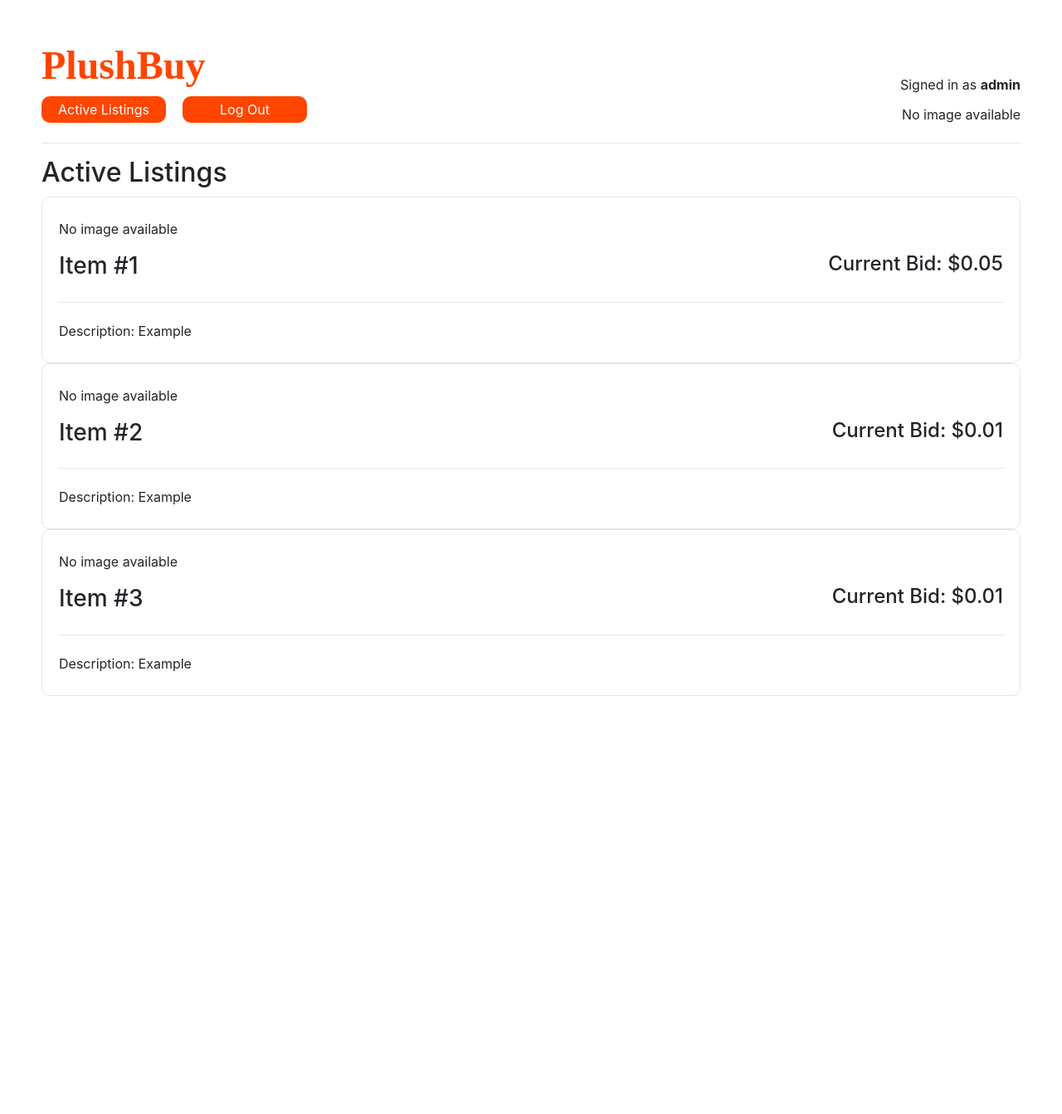
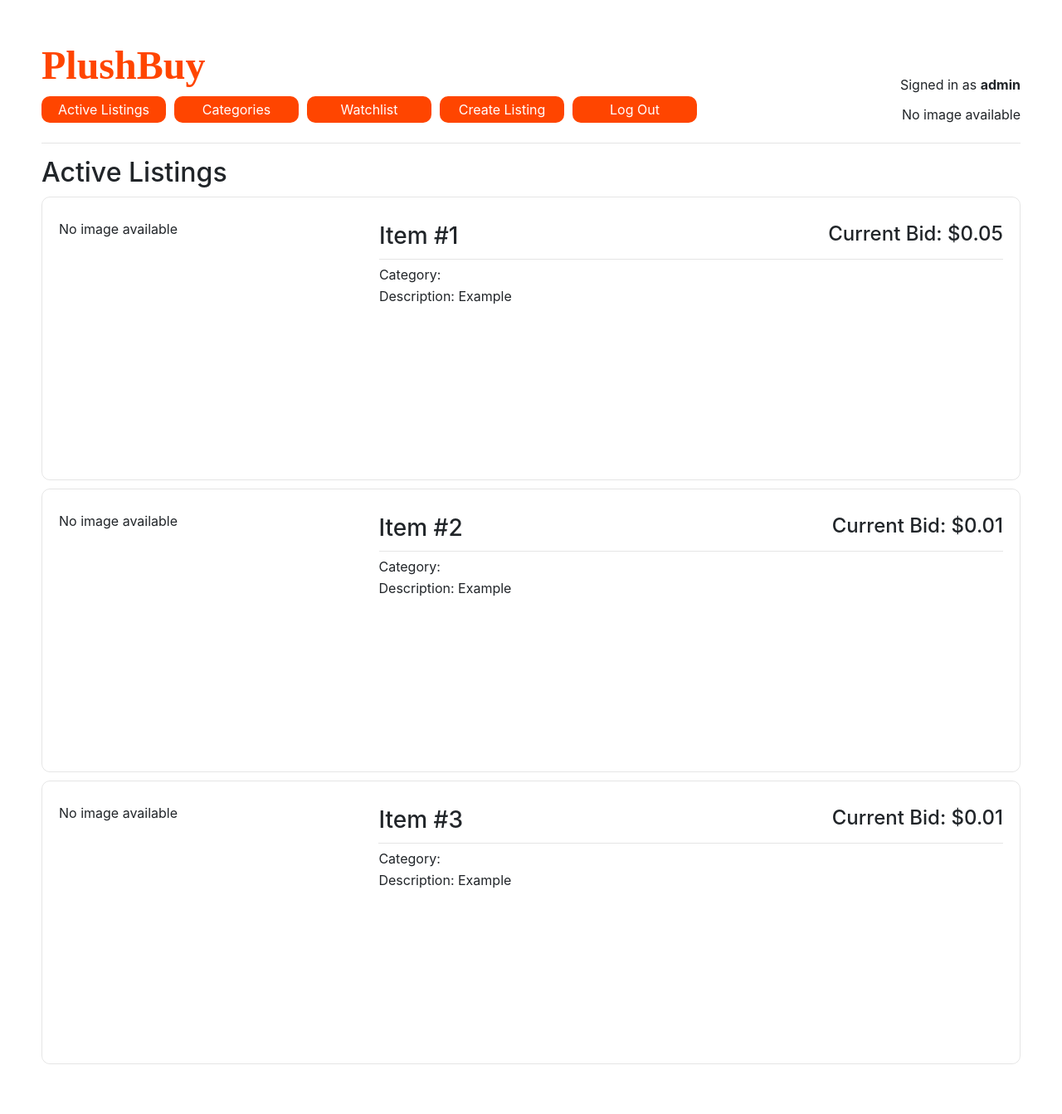
Before and after one commit to rosakosol/cs50w, a Django app: page / in a window 1280 px wide. Shown: the whole page at 83% size. Before the commit the page ends 839 px from the top, so only its background shows below. Run offline with Django 5.2, Linux system fonts and the light colour scheme; a user stored in the database is signed in; data comes from the database, SQL or seed files in the repository; both versions use the stored data as it was after the commit; some libraries are stand-ins or nearby versions; some web fonts are replaced.

Commit message:
Updated urls to reflect views including categories, watchlist, create listing.

```diff
--- a/week4/commerce/auctions/static/auctions/styles.css
+++ b/week4/commerce/auctions/static/auctions/styles.css
@@ -93,30 +93,41 @@
 /* Auction Item  */
 .item-container {
     display: flex;
-    flex-direction: column;
     border: 1px solid rgba(0, 0, 0, .1);
     border-radius: 10px;
     padding: 20px;
+    margin: 10px 0;
+    width: 100%;
+
+}
+
+.item-img {
+    height: 300px;
+    margin-right: 20px;
+    flex-grow: 1;
 }
 
 .item-details {
+    flex-grow: 2;
+}
+
+.item-main-desc {
     display: flex;
     justify-content: space-between;
 }
 
-.item-img {
-    height: 300px;
+.item-hr {
+    margin: 0;
 }
 
+
+
 /* Header Nav */
-.nav-item:first-child {
-    margin-left: 0px;
-}
-
 .nav-item {
     background-color: #ff4500;
     border-radius: 10px;
     margin: 8px 10px;
+    margin-left: 0px;
     width: 150px;
     text-align: center;
 }
--- a/week4/commerce/auctions/templates/auctions/index.html
+++ b/week4/commerce/auctions/templates/auctions/index.html
@@ -9,21 +9,23 @@
 
             <!-- Item details -->
              <div class="item-container">
+                <div class="item-img">
                     {% if item.image %}
-
                         <!-- Display the item picture -->
-                <img src="{{ item.image.url }}" width="150" alt="Listing Image" class="item-img">
+                        <img src="{{ item.image.url }}" width="150" alt="Listing Image">
                     {% else %}
                         <p>No image available</p>
                     {% endif %}
-
+                </div>
                 <div class="item-details">
+                    <div class="item-main-desc">
                         <h3>{{ item.name }}</h3>
                         <h4>Current Bid: ${{ item.current_highest_bid }}</h4>
                     </div>
-                <hr>
+                    <hr class="item-hr">
+                    <p>Category:</p>
                     <p>Description: {{ item.description }}</p>
-
+                </div>
             </div>
         {% endif %}
     {% endfor %}
--- a/week4/commerce/auctions/templates/auctions/layout.html
+++ b/week4/commerce/auctions/templates/auctions/layout.html
@@ -20,9 +20,18 @@
                     <li class="nav-item">
                         <a class="nav-link" href="{% url 'index' %}">Active Listings</a>
                     </li>
+                    <li class="nav-item">
+                        <a class="nav-link" href="{% url 'categories' %}">Categories</a>
+                    </li>
 
                     <!-- If user is logged in -->
                     {% if user.is_authenticated %}
+                        <li class="nav-item">
+                            <a class="nav-link" href="{% url 'watchlist' %}">Watchlist</a>
+                        </li>
+                        <li class="nav-item">
+                            <a class="nav-link" href="{% url 'create_listing' %}">Create Listing</a>
+                        </li>
                         <li class="nav-item">
                             <a class="nav-link" href="{% url 'logout' %}">Log Out</a>
                         </li>
--- a/week4/commerce/auctions/urls.py
+++ b/week4/commerce/auctions/urls.py
@@ -5,6 +5,9 @@
     path("", views.index, name="index"),
     path("listing/<str:listing_name>", views.listing_page, name="listing"),
     path("login", views.login_view, name="login"),
+    path("categories", views.categories, name="categories"),
+    path("watchlist", views.watchlist, name="watchlist"),
+    path("create_listing", views.create_listing, name="create_listing"),
     path("logout", views.logout_view, name="logout"),
     path("register", views.register, name="register")
 ]
--- a/week4/commerce/auctions/views.py
+++ b/week4/commerce/auctions/views.py
@@ -43,21 +43,41 @@
     # Get the current logged-in user
     user = request.user
 
+    # If user is logged in:
+        # User can add item to watchlist
+
+        # If item is already on watchlist, clicking the button will remove it from watchlist
+
+        # If user is creator of listing, they can close the auction which makes highest bidder the winner of the auction and renders the listing inactive
+
+        # If user is signed in on a inactive listing page, and user is the winning bidder, page should display message that indicates so
+
+        # User can add comments to listing page
+
     listing = Listing.objects.get(pk=listing_id)
 
     return render(request, "auctions/listing.html", {
         "listing": listing
     })
 
+# Display a list of all listing categories, clicking on name of category should take user to page with all active listings under category
+def categories(request):
+    pass
 
-# Watchlist of listings
+
+# Watchlist where logged in users can see their saved items, clicking on any listing should take them to listing page
 def watchlist(request):
     pass
 
-# Display all categories of listings
-def categories(request):
+
+# If user is logged in, they can create a new listing
+    # Title
+    # Description
+    # Starting bid
+    # Provide url for image (optional)
+    # Category (optional)
+def create_listing(request):
     pass
-
 
 
 def login_view(request):
```
Also changed, not shown: week4/commerce/db.sqlite3. Lines whose indentation alone changed are shown as unchanged.
